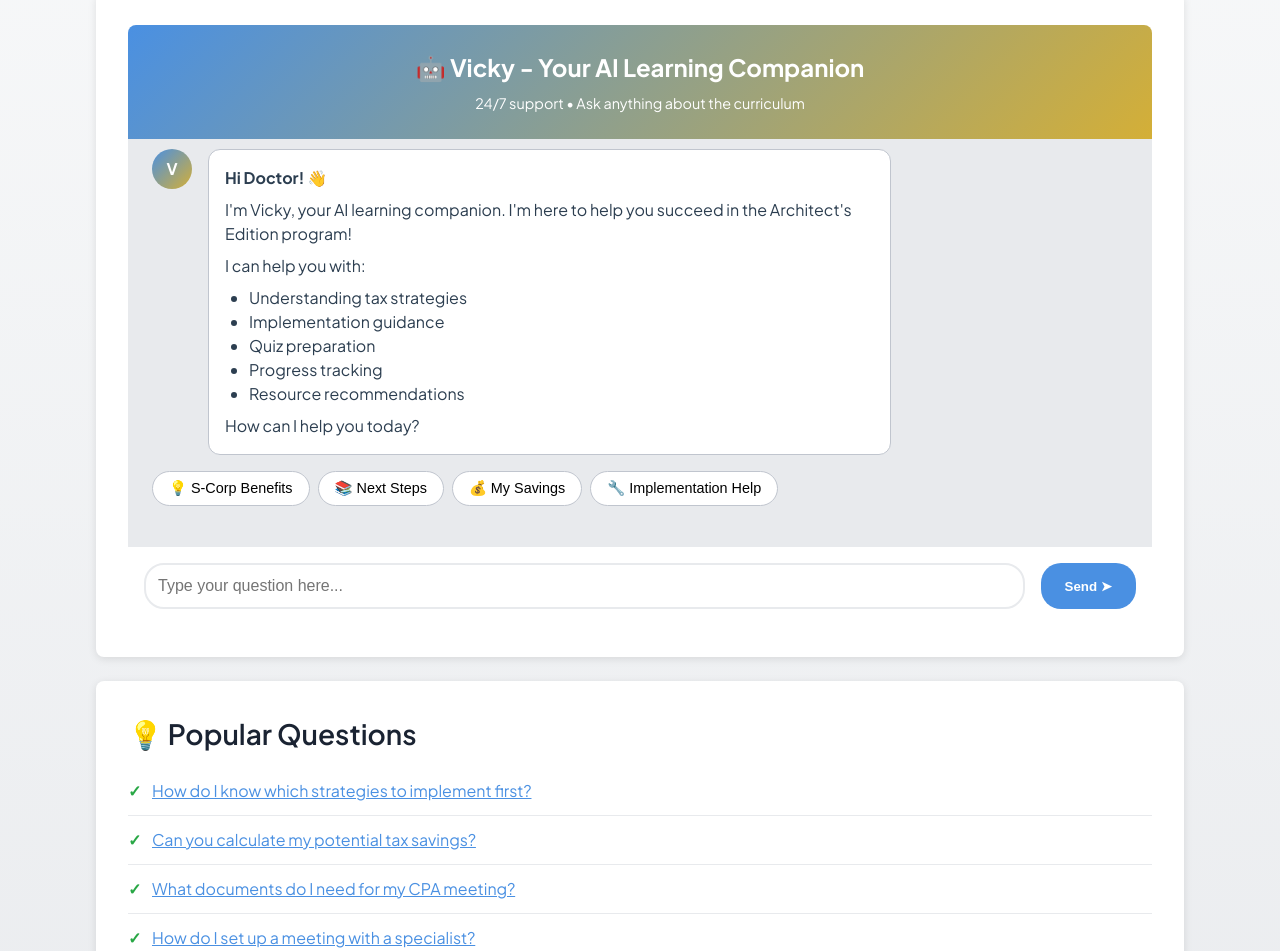
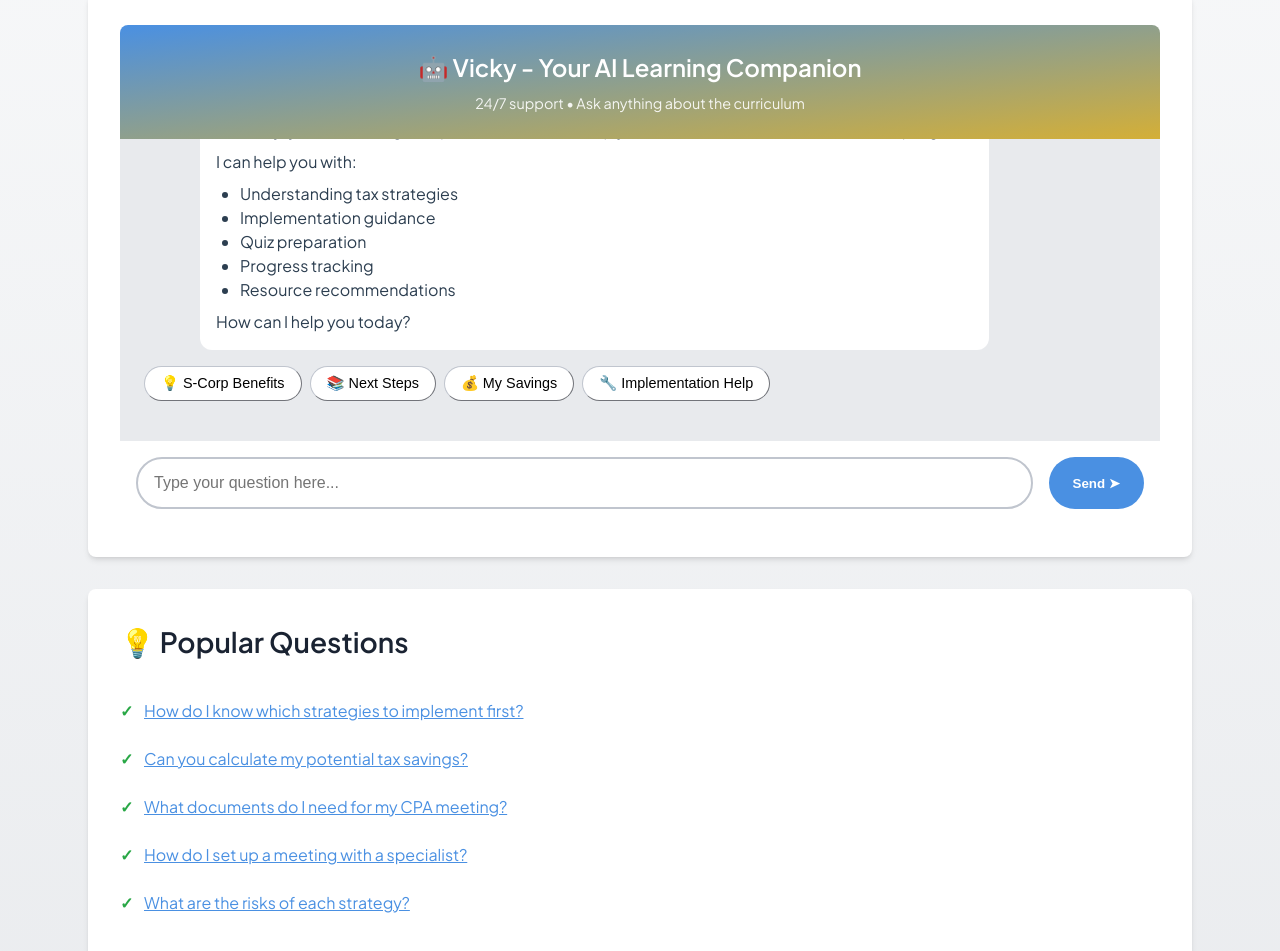
Before and after one commit to uzair-fabtechsol/frontend-dentist-react, a React (Vite) app: page /chat in a window 1280 px wide. Shown: the part 200-1151 px from the top of the page. Built offline with nearby package versions, Linux system fonts and the light colour scheme.

Commit message:
chat done

```diff
--- a/src/features/chat/Chat.jsx
+++ b/src/features/chat/Chat.jsx
@@ -75,14 +75,14 @@ const Chat = () => {
       return (
         <>
           <p><strong>{message.content.greeting}</strong></p>
-          <p style={{ marginTop: '0.5rem' }}>{message.content.intro}</p>
-          <p style={{ marginTop: '0.5rem' }}>I can help you with:</p>
-          <ul style={{ marginLeft: '1.5rem', marginTop: '0.5rem' }}>
+          <p className="mt-2">{message.content.intro}</p>
+          <p className="mt-2">I can help you with:</p>
+          <ul className="ml-6 mt-2 list-disc">
             {message.content.capabilities.map((cap, idx) => (
               <li key={idx}>{cap}</li>
             ))}
           </ul>
-          <p style={{ marginTop: '0.5rem' }}>{message.content.question}</p>
+          <p className="mt-2">{message.content.question}</p>
         </>
       )
     }
@@ -90,49 +90,73 @@ const Chat = () => {
   }
 
   return (
-    <div className="container">
-      <div className="card fade-in">
-        <div className="chat-container">
-          <div className="chat-header">
-            <h2>🤖 Vicky - Your AI Learning Companion</h2>
-            <p style={{ marginTop: '0.5rem', fontSize: '0.9rem' }}>
+    <div className="max-w-[1200px] mx-auto my-8 px-8 md:px-6 sm:px-4">
+      <div className="bg-white rounded-lg p-8 mb-6 shadow-md hover:-translate-y-0.5 hover:shadow-lg transition-all duration-300 animate-[fadeIn_0.5s_ease-in]">
+        {/* Chat Container */}
+        <div className="flex flex-col h-[600px] md:h-[500px] sm:h-[450px] bg-white rounded-lg overflow-hidden">
+          {/* Chat Header */}
+          <div className="bg-gradient-to-br from-[#4a90e2] to-[#d4af37] text-white p-6 text-center">
+            <h2 className="font-semibold">🤖 Vicky - Your AI Learning Companion</h2>
+            <p className="mt-2 text-[0.9rem] opacity-90">
               24/7 support • Ask anything about the curriculum
             </p>
           </div>
 
-          <div className="chat-messages" ref={chatMessagesRef}>
+          {/* Chat Messages */}
+          <div
+            className="flex-1 overflow-y-auto p-6 bg-[#e8eaed]"
+            ref={chatMessagesRef}
+          >
             {messages.map((message) => (
-              <div key={message.id} className={`message ${message.type}`}>
-                <div className="message-avatar">
+              <div
+                key={message.id}
+                className={`mb-4 flex gap-4 ${message.type === 'user' ? 'flex-row-reverse' : ''}`}
+              >
+                {/* Avatar */}
+                <div
+                  className={`w-10 h-10 rounded-full flex items-center justify-center font-bold flex-shrink-0 ${
+                    message.type === 'ai'
+                      ? 'bg-gradient-to-br from-[#4a90e2] to-[#d4af37] text-white'
+                      : 'bg-[#1a2332] text-white'
+                  }`}
+                >
                   {message.type === 'ai' ? 'V' : 'DR'}
                 </div>
-                <div className="message-content">
+                {/* Message Content */}
+                <div
+                  className={`max-w-[70%] md:max-w-[85%] sm:max-w-[90%] p-4 rounded-xl ${
+                    message.type === 'ai'
+                      ? 'bg-white border border-[#c0c5ce] text-[#2c3e50]'
+                      : 'bg-[#1a2332] text-white'
+                  }`}
+                >
                   {renderMessageContent(message)}
                 </div>
               </div>
             ))}
 
-            <div className="quick-actions">
+            {/* Quick Actions */}
+            <div className="flex gap-2 flex-wrap mb-4">
               <button
-                className="quick-action-btn"
+                className="py-2 px-4 bg-white border border-[#c0c5ce] rounded-full cursor-pointer text-[0.9rem] transition-all duration-300 hover:bg-[#4a90e2] hover:text-white hover:border-[#4a90e2]"
                 onClick={() => handleQuickAction('How does S-Corp election save me money?')}
               >
                 💡 S-Corp Benefits
               </button>
               <button
-                className="quick-action-btn"
+                className="py-2 px-4 bg-white border border-[#c0c5ce] rounded-full cursor-pointer text-[0.9rem] transition-all duration-300 hover:bg-[#4a90e2] hover:text-white hover:border-[#4a90e2]"
                 onClick={() => handleQuickAction('What should I focus on next?')}
               >
                 📚 Next Steps
               </button>
               <button
-                className="quick-action-btn"
+                className="py-2 px-4 bg-white border border-[#c0c5ce] rounded-full cursor-pointer text-[0.9rem] transition-all duration-300 hover:bg-[#4a90e2] hover:text-white hover:border-[#4a90e2]"
                 onClick={() => handleQuickAction('Show me my projected tax savings')}
               >
                 💰 My Savings
               </button>
               <button
-                className="quick-action-btn"
+                className="py-2 px-4 bg-white border border-[#c0c5ce] rounded-full cursor-pointer text-[0.9rem] transition-all duration-300 hover:bg-[#4a90e2] hover:text-white hover:border-[#4a90e2]"
                 onClick={() => handleQuickAction('I need help implementing a strategy')}
               >
                 🔧 Implementation Help
@@ -140,29 +164,34 @@ const Chat = () => {
             </div>
           </div>
 
-          <div className="chat-input-container">
+          {/* Chat Input Container */}
+          <div className="p-4 bg-white border-t border-[#e8eaed] flex gap-4">
             <input
               type="text"
-              className="chat-input"
+              className="flex-1 py-3 px-4 border-2 border-solid border-[#c0c5ce] rounded-full text-base transition-colors duration-300 focus:outline-none focus:border-[#4a90e2] shadow-none appearance-none bg-white"
               placeholder="Type your question here..."
               value={inputValue}
               onChange={(e) => setInputValue(e.target.value)}
               onKeyPress={handleKeyPress}
             />
-            <button className="send-button" onClick={handleSendMessage}>
+            <button
+              className="py-3 px-6 bg-[#4a90e2] text-white border-none rounded-full cursor-pointer font-bold transition-colors duration-300 hover:bg-[#d4af37]"
+              onClick={handleSendMessage}
+            >
               Send ➤
             </button>
           </div>
         </div>
       </div>
 
-      <div className="card mt-4">
-        <h2 className="card-title">💡 Popular Questions</h2>
-        <ul className="list-styled mt-3">
-          <li>
+      {/* Popular Questions */}
+      <div className="bg-white rounded-lg p-8 mb-6 shadow-md hover:-translate-y-0.5 hover:shadow-lg transition-all duration-300 mt-8">
+        <h2 className="text-[#1a2332] text-[1.75rem] font-semibold">💡 Popular Questions</h2>
+        <ul className="list-none p-0 mt-6">
+          <li className="py-3 pl-6 relative border-b border-[#e8eaed] before:content-['✓'] before:absolute before:left-0 before:text-[#28a745] before:font-bold">
             <a
               href="#"
-              style={{ color: 'var(--accent-blue)' }}
+              className="text-[#4a90e2] hover:underline"
               onClick={(e) => {
                 e.preventDefault()
                 handleQuickAction('How do I know which strategies to implement first?')
@@ -171,10 +200,10 @@ const Chat = () => {
               How do I know which strategies to implement first?
             </a>
           </li>
-          <li>
+          <li className="py-3 pl-6 relative border-b border-[#e8eaed] before:content-['✓'] before:absolute before:left-0 before:text-[#28a745] before:font-bold">
             <a
               href="#"
-              style={{ color: 'var(--accent-blue)' }}
+              className="text-[#4a90e2] hover:underline"
               onClick={(e) => {
                 e.preventDefault()
                 handleQuickAction('Can you calculate my potential tax savings?')
@@ -183,10 +212,10 @@ const Chat = () => {
               Can you calculate my potential tax savings?
             </a>
           </li>
-          <li>
+          <li className="py-3 pl-6 relative border-b border-[#e8eaed] before:content-['✓'] before:absolute before:left-0 before:text-[#28a745] before:font-bold">
             <a
               href="#"
-              style={{ color: 'var(--accent-blue)' }}
+              className="text-[#4a90e2] hover:underline"
               onClick={(e) => {
                 e.preventDefault()
                 handleQuickAction('What documents do I need for my CPA meeting?')
@@ -195,10 +224,10 @@ const Chat = () => {
               What documents do I need for my CPA meeting?
             </a>
           </li>
-          <li>
+          <li className="py-3 pl-6 relative border-b border-[#e8eaed] before:content-['✓'] before:absolute before:left-0 before:text-[#28a745] before:font-bold">
             <a
               href="#"
-              style={{ color: 'var(--accent-blue)' }}
+              className="text-[#4a90e2] hover:underline"
               onClick={(e) => {
                 e.preventDefault()
                 handleQuickAction('How do I set up a meeting with a specialist?')
@@ -207,10 +236,10 @@ const Chat = () => {
               How do I set up a meeting with a specialist?
             </a>
           </li>
-          <li>
+          <li className="py-3 pl-6 relative border-b-0 before:content-['✓'] before:absolute before:left-0 before:text-[#28a745] before:font-bold">
             <a
               href="#"
-              style={{ color: 'var(--accent-blue)' }}
+              className="text-[#4a90e2] hover:underline"
               onClick={(e) => {
                 e.preventDefault()
                 handleQuickAction('What are the risks of each strategy?')
@@ -222,7 +251,8 @@ const Chat = () => {
         </ul>
       </div>
 
-      <div className="alert alert-info mt-4">
+      {/* Privacy Alert */}
+      <div className="py-4 px-6 rounded-md mb-6 border-l-4 bg-[#d1ecf1] border-[#0c5460] text-[#0c5460] mt-8">
         <strong>🔒 Your Privacy Matters</strong><br />
         All conversations with Vicky are encrypted and confidential. We never share your personal information or strategy discussions.
       </div>
```
